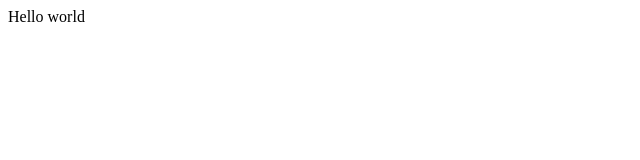
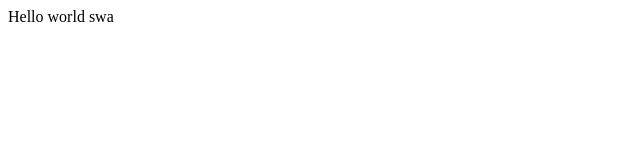
Before and after one commit to tslavik/swa-ab-test, a plain HTML site: page index.html in a window 1280 px wide. Shown: the full height of the page, 0-640 px from the left. Drawn offline with Linux system fonts and the light colour scheme.

Commit message:
Update index.html

```diff
--- a/index.html
+++ b/index.html
@@ -1,3 +1,3 @@
 <html>
-<body>Hello world</body>
+<body>Hello world swa</body>
 </html>
```
